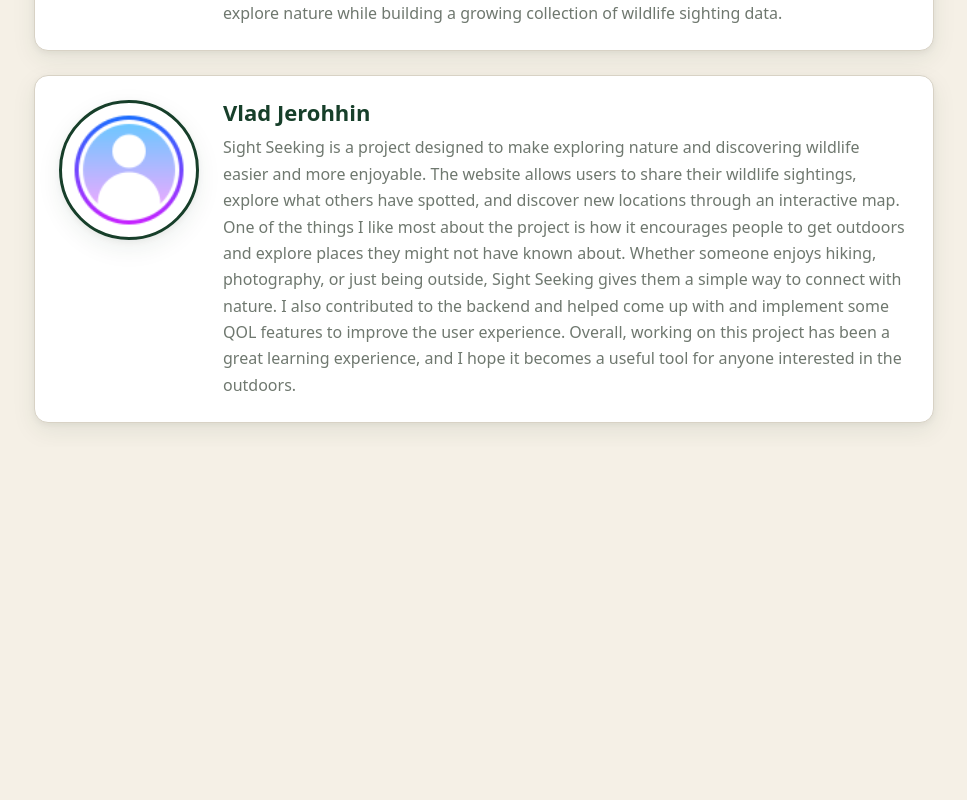
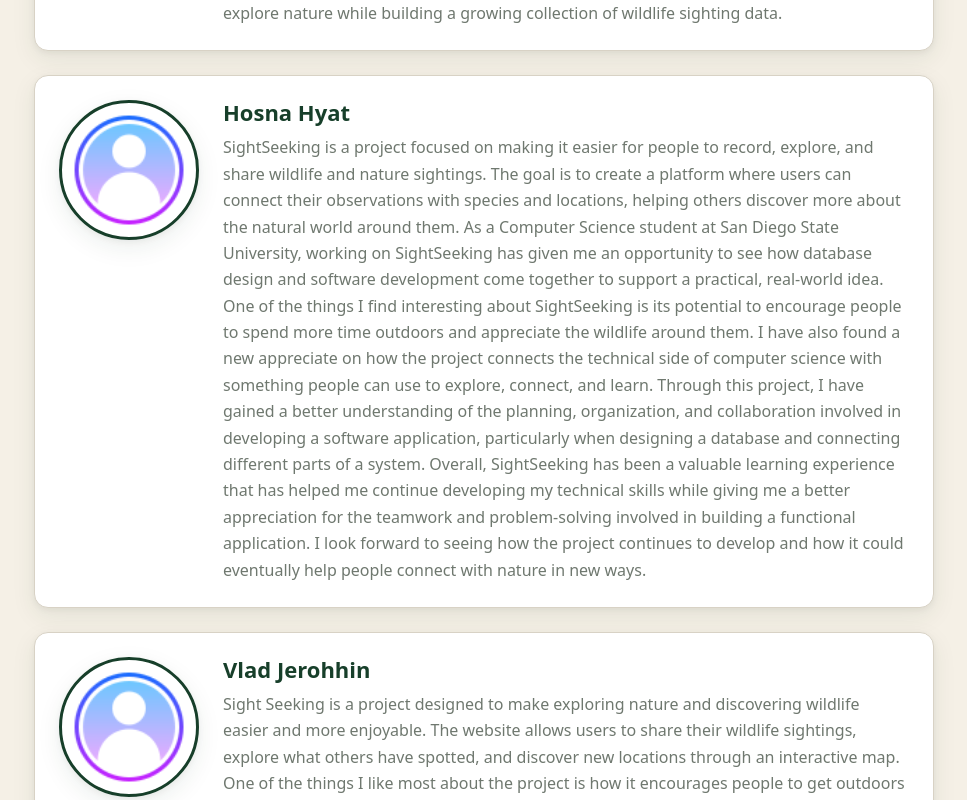
Before and after one commit to Jthansd/SightSeeking, a React (Vite) app in the folder frontend/: page /blog in a window 1280 px wide. Shown: the part 1120-1920 px from the top of the page, without its empty margins (156-1123 px from the left). Before the commit the page ends 1567 px from the top, so only its background shows below. Built offline with nearby package versions, Linux system fonts and the light colour scheme; no server answers.

Commit message:
Updated members bio and blog

```diff
--- a/frontend/src/data/members.ts
+++ b/frontend/src/data/members.ts
@@ -21,7 +21,8 @@ export const members: Member[] = [
   },
   {
     name: "Hosna Hyat",
-    bio: "Hosna needs to add an introduction here :)"
+    bio: "Hosna Hyat is a fourth-year Computer Science student at San Diego State University with a keen interest in Information Technology and Project Management. She is passionate about applying her technical knowledge, organizational skills, and problem-solving abilities to collaborative projects. Through SightSeeking, she looks forward to expanding her experience in software development, database implementation, and team coordination while helping build a platform that encourages people to explore and appreciate wildlife and the natural world.",
+    blog: "SightSeeking is a project focused on making it easier for people to record, explore, and share wildlife and nature sightings. The goal is to create a platform where users can connect their observations with species and locations, helping others discover more about the natural world around them. As a Computer Science student at San Diego State University, working on SightSeeking has given me an opportunity to see how database design and software development come together to support a practical, real-world idea. One of the things I find interesting about SightSeeking is its potential to encourage people to spend more time outdoors and appreciate the wildlife around them. I have also found a new appreciate on how the project connects the technical side of computer science with something people can use to explore, connect, and learn. Through this project, I have gained a better understanding of the planning, organization, and collaboration involved in developing a software application, particularly when designing a database and connecting different parts of a system. Overall, SightSeeking has been a valuable learning experience that has helped me continue developing my technical skills while giving me a better appreciation for the teamwork and problem-solving involved in building a functional application. I look forward to seeing how the project continues to develop and how it could eventually help people connect with nature in new ways."
   },
   {
     name: "Christena Bell",
```
